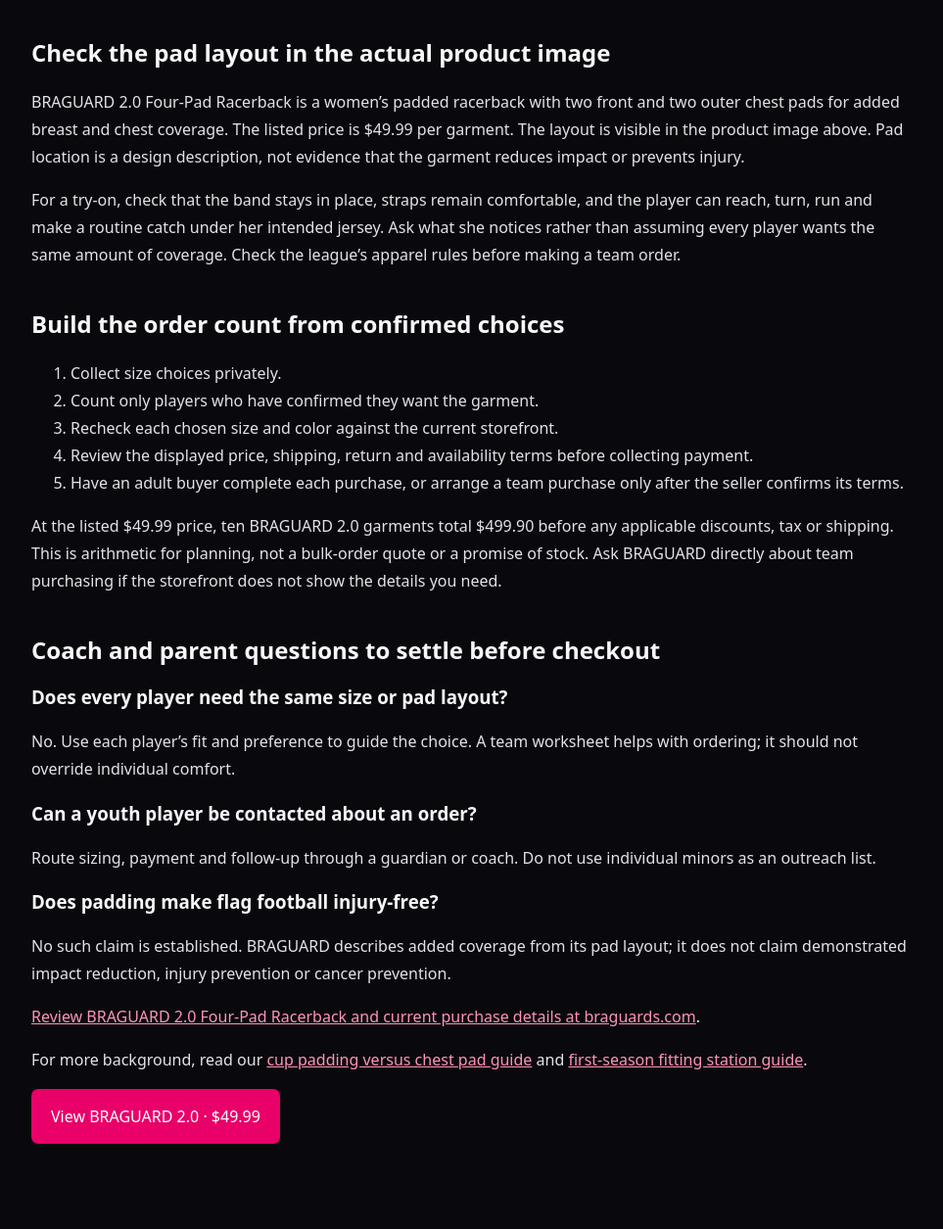
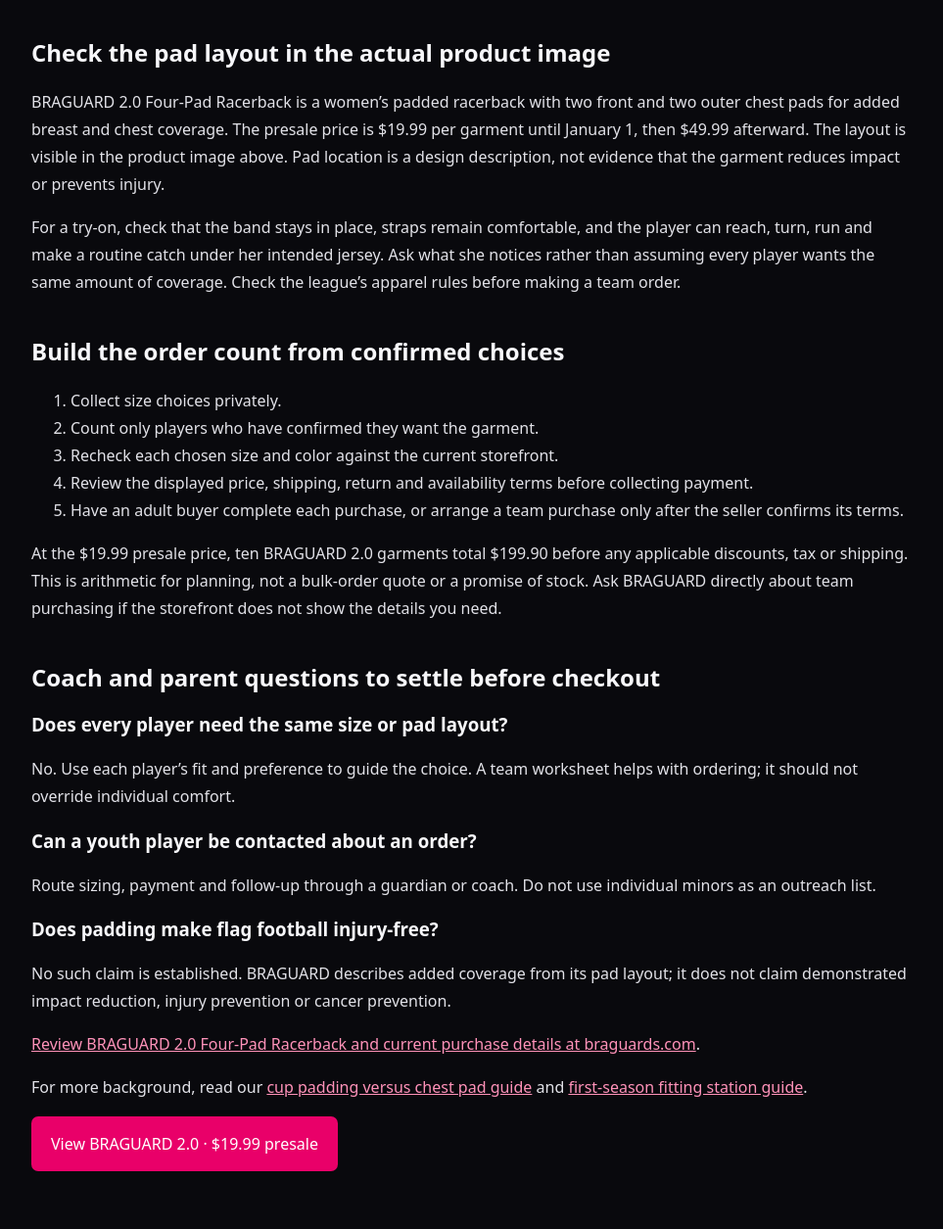
Before and after one commit to debencoin/BRAGUARD, a plain HTML site: page blog/flag-football-team-orders-sizing-worksheet/index.html in a window 1280 px wide. Shown: the part 1925-3180 px from the top of the page at 98% size, without its empty margins (158-1121 px from the left). Drawn offline with Linux system fonts and the light colour scheme.

Commit message:
Correct BRAGUARD four-pad presale price and team-order math

```diff
--- a/blog/flag-football-team-orders-sizing-worksheet/index.html
+++ b/blog/flag-football-team-orders-sizing-worksheet/index.html
@@ -33,7 +33,7 @@
 </tbody>
 </table>
 <h2>Check the pad layout in the actual product image</h2>
-<p>BRAGUARD 2.0 Four-Pad Racerback is a women’s padded racerback with two front and two outer chest pads for added breast and chest coverage. The listed price is $49.99 per garment. The layout is visible in the product image above. Pad location is a design description, not evidence that the garment reduces impact or prevents injury.</p>
+<p>BRAGUARD 2.0 Four-Pad Racerback is a women’s padded racerback with two front and two outer chest pads for added breast and chest coverage. The presale price is $19.99 per garment until January 1, then $49.99 afterward. The layout is visible in the product image above. Pad location is a design description, not evidence that the garment reduces impact or prevents injury.</p>
 <p>For a try-on, check that the band stays in place, straps remain comfortable, and the player can reach, turn, run and make a routine catch under her intended jersey. Ask what she notices rather than assuming every player wants the same amount of coverage. Check the league’s apparel rules before making a team order.</p>
 <h2>Build the order count from confirmed choices</h2>
 <ol>
@@ -43,7 +43,7 @@
 <li>Review the displayed price, shipping, return and availability terms before collecting payment.</li>
 <li>Have an adult buyer complete each purchase, or arrange a team purchase only after the seller confirms its terms.</li>
 </ol>
-<p>At the listed $49.99 price, ten BRAGUARD 2.0 garments total $499.90 before any applicable discounts, tax or shipping. This is arithmetic for planning, not a bulk-order quote or a promise of stock. Ask BRAGUARD directly about team purchasing if the storefront does not show the details you need.</p>
+<p>At the $19.99 presale price, ten BRAGUARD 2.0 garments total $199.90 before any applicable discounts, tax or shipping. This is arithmetic for planning, not a bulk-order quote or a promise of stock. Ask BRAGUARD directly about team purchasing if the storefront does not show the details you need.</p>
 <h2>Coach and parent questions to settle before checkout</h2>
 <h3>Does every player need the same size or pad layout?</h3>
 <p>No. Use each player’s fit and preference to guide the choice. A team worksheet helps with ordering; it should not override individual comfort.</p>
@@ -53,4 +53,4 @@
 <p>No such claim is established. BRAGUARD describes added coverage from its pad layout; it does not claim demonstrated impact reduction, injury prevention or cancer prevention.</p>
 <p><a href="https://braguards.com/?utm_source=blog&amp;utm_medium=internal&amp;utm_campaign=team_order_sizing_worksheet">Review BRAGUARD 2.0 Four-Pad Racerback and current purchase details at braguards.com</a>.</p>
 <p>For more background, read our <a href="https://braguards.wordpress.com/2026/11/11/padded-sports-bra-flag-football-cups-vs-chest-pads/">cup padding versus chest pad guide</a> and <a href="https://braguards.wordpress.com/2026/11/09/tucson-phoenix-girls-flag-football-fitting-station/">first-season fitting station guide</a>.</p>
-<p><a class="cta" href="/?utm_source=blog&amp;utm_medium=internal&amp;utm_campaign=team_order_sizing_worksheet#preorder">View BRAGUARD 2.0 · $49.99</a></p></main><footer><a href="/blog/">More BRAGUARD guides</a> · <a href="/">Storefront</a></footer></body></html>
+<p><a class="cta" href="/?utm_source=blog&amp;utm_medium=internal&amp;utm_campaign=team_order_sizing_worksheet#preorder">View BRAGUARD 2.0 · $19.99 presale</a></p></main><footer><a href="/blog/">More BRAGUARD guides</a> · <a href="/">Storefront</a></footer></body></html>
```
